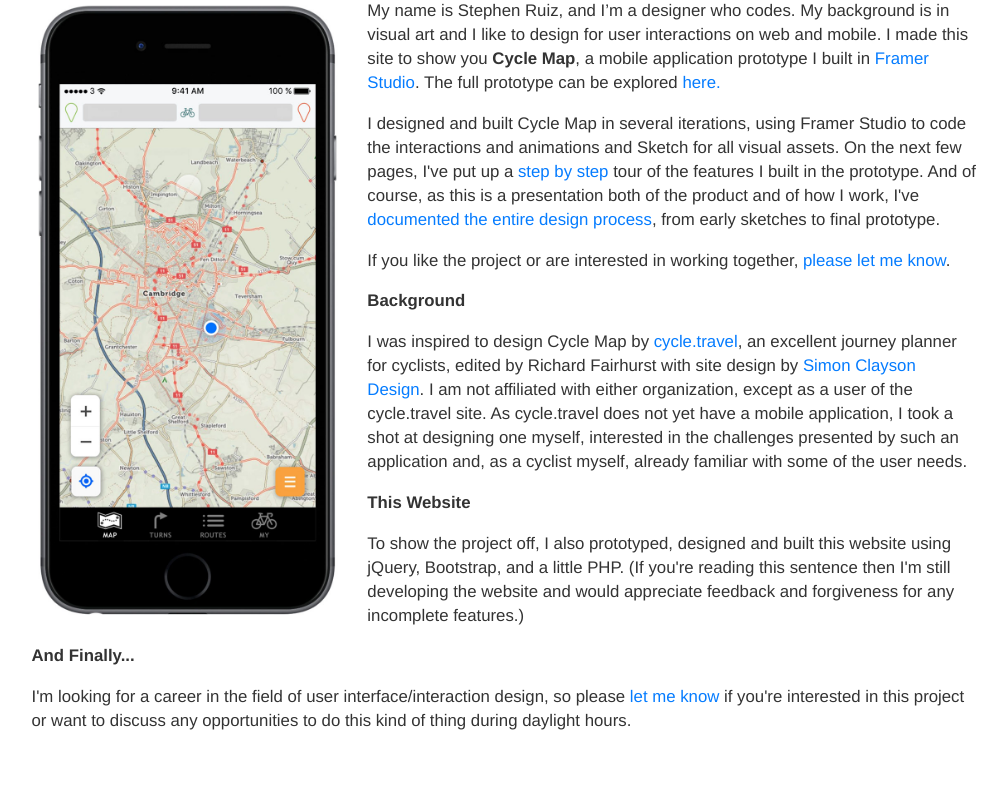
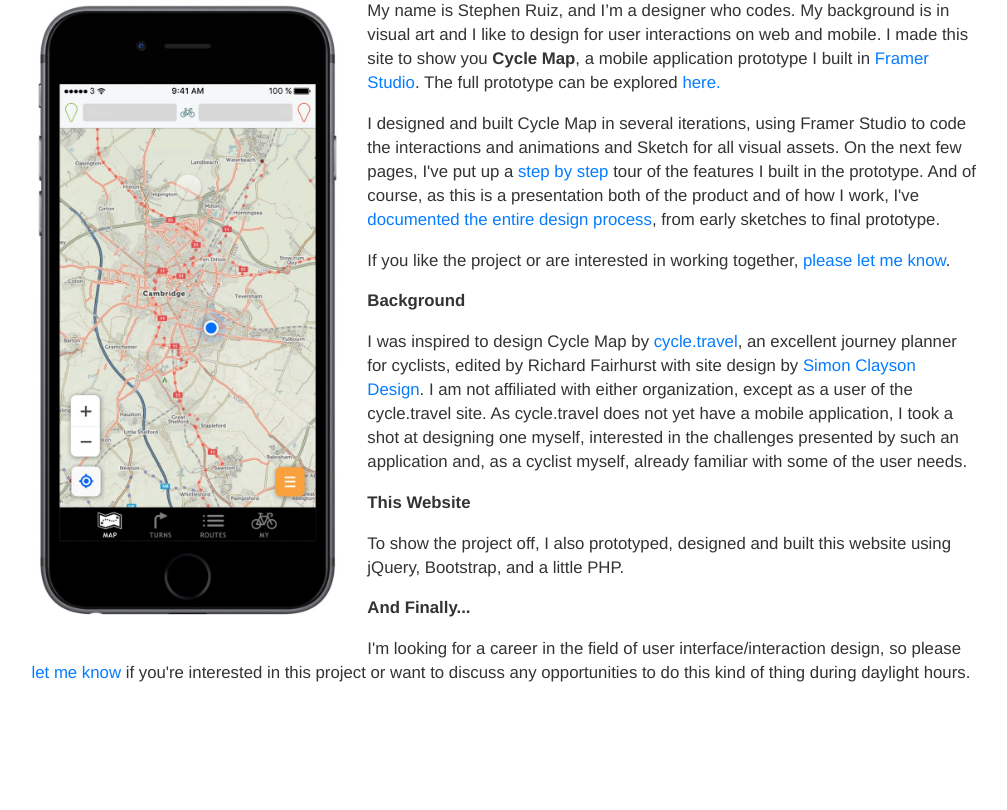
Before and after one commit to steveruizok/steveruizdotme, a PHP site: page / in a window 1280 px wide. Shown: the part 230-1040 px from the top of the page, without its empty margins (136-1143 px from the left). After the commit the page ends 912 px from the top, so only its background shows below. Run offline with PHP 8.4, Linux system fonts and the light colour scheme; some libraries are stand-ins or nearby versions.

Commit message:
Small Edit
more intro page text changes.

```diff
--- a/index.php
+++ b/index.php
@@ -29,7 +29,7 @@
 				<p><b>Background</b></p>
 				<p>I was inspired to design Cycle Map by <a href="http://cycle.travel/map" alt="Cycle.Travel">cycle.travel</a>, an excellent journey planner for cyclists, edited by Richard Fairhurst with site design by <a href="http://www.simonclayson.co.uk/" alt="Simon Clayson Design">Simon Clayson Design</a>. I am not affiliated with either organization, except as a user of the cycle.travel site. As cycle.travel does not yet have a mobile application, I took a shot at designing one myself, interested in the challenges presented by such an application and, as a cyclist myself, already familiar with some of the user needs.</p>
 				<p><b>This Website</b></p>
-				<p>To show the project off, I also prototyped, designed and built this website using jQuery, Bootstrap, and a little PHP. (If you're reading this sentence then I'm still developing the website and would appreciate feedback and forgiveness for any incomplete features.)</p>
+				<p>To show the project off, I also prototyped, designed and built this website using jQuery, Bootstrap, and a little PHP.</p>
 				<p><b>And Finally...</b></p>
 				<p> I'm looking for a career in the field of user interface/interaction design, so please <a href="#contact" alt="Contact">let me know</a> if you're interested in this project or want to discuss any opportunities to do this kind of thing during daylight hours.</p>
 			</div>
```
